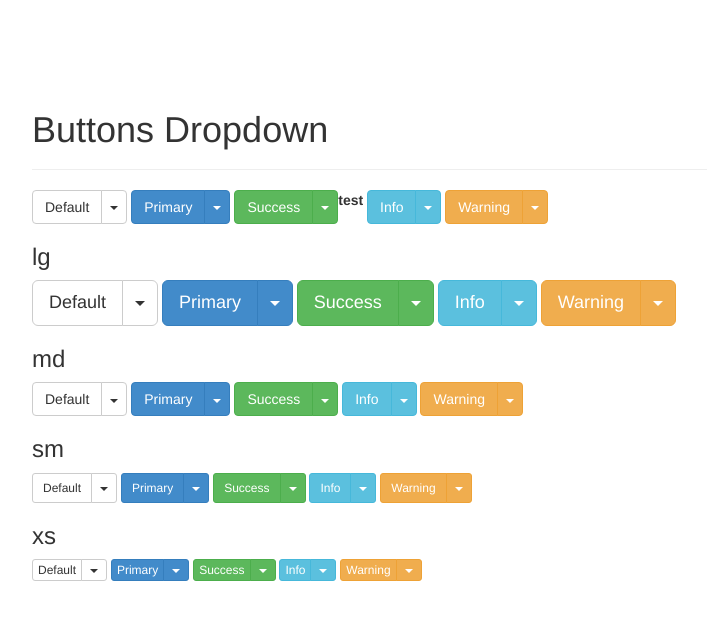
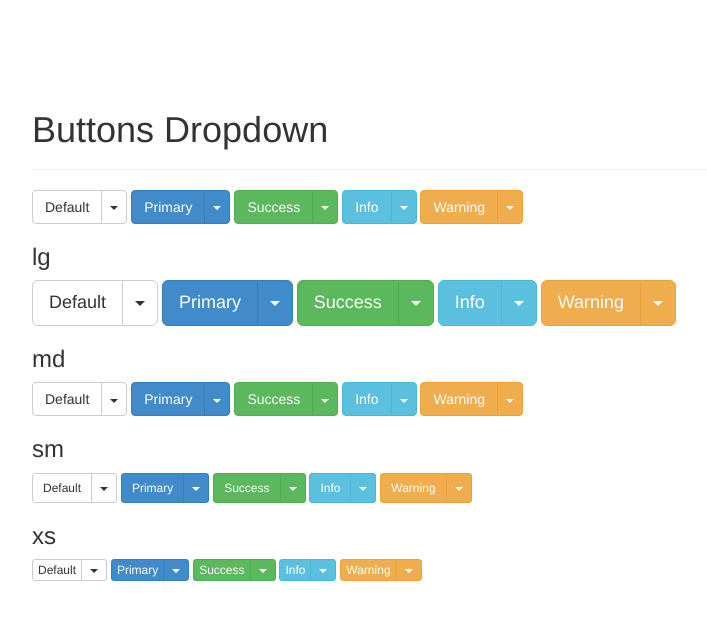
Before and after one commit to Fstgeorge/Bootstrap-button-dropdowns, a plain HTML site: page index.html in a window 1280 px wide. Shown: the whole page, without its empty margins (38-745 px from the left). Drawn offline with nearby package versions, Linux system fonts and the light colour scheme.

Commit message:
remove test text

```diff
--- a/index.html
+++ b/index.html
@@ -66,7 +66,6 @@
 		  <li class="divider"></li>
 		  <li><a href="#">Separated link</a></li>
 	  </ul>
-	  <b> test</b>
   </div>
 
   <div class="btn-group btn-group-info">
```
